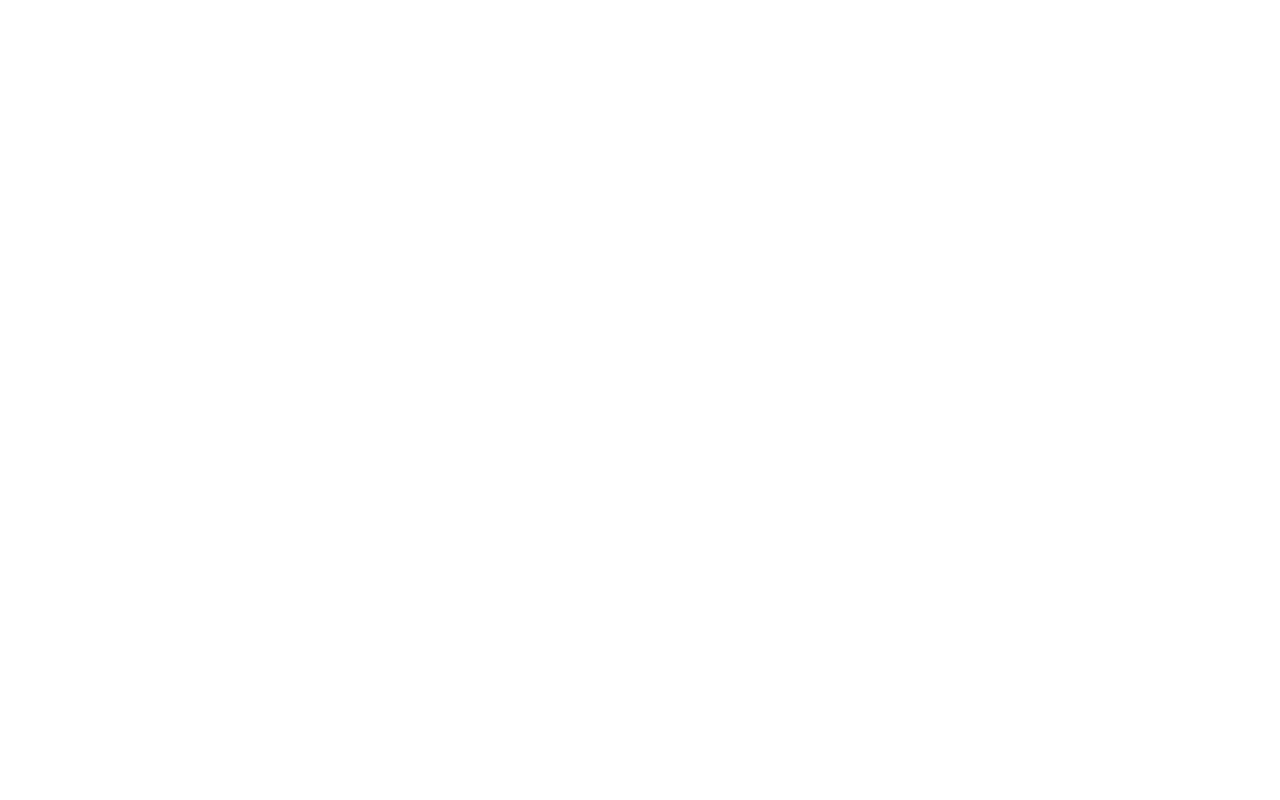
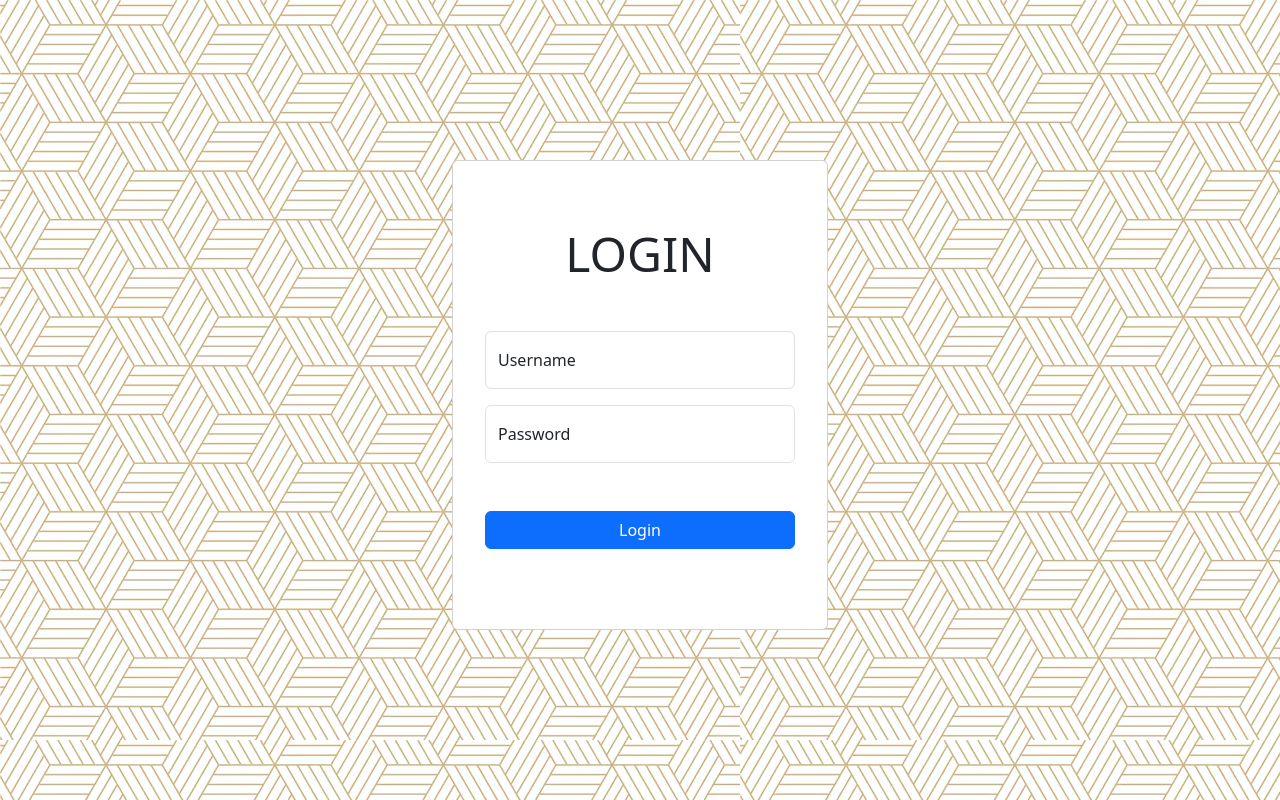
Before and after one commit to ivanjayyy/pos-system, a plain HTML site: page index.html in a window 1280 px wide. Drawn offline with nearby package versions, Linux system fonts and the light colour scheme; some packages are replaced by stand-ins of ours; a script that the page names is missing.

Commit message:
add login-page

```diff
--- a/index.html
+++ b/index.html
@@ -10,6 +10,31 @@
 </head>
 <body>
 
+<!--login-->
+<div class="container login-container" id="login-page">
+    <div class="card p-3">
+        <div class="card-body">
+            <h1 class="text-center mb-5" style="font-size: 3rem">LOGIN</h1>
+
+            <form id="login-form">
+                <div class="form-floating mb-3">
+                    <input type="text" class="form-control" id="username" placeholder="username" required>
+                    <label for="username">Username</label>
+                </div>
+
+                <div class="form-floating mb-5">
+                    <input type="password" class="form-control" id="password" placeholder="password" required>
+                    <label for="password">Password</label>
+                </div>
+
+                <button class="btn btn-primary w-100 mb-5" type="submit">Login</button>
+                <p id="login-error" class="text-danger text-center mt-2" style="display:none;">Invalid credentials!</p>
+
+            </form>
+        </div>
+    </div>
+</div>
+
 <script src="https://code.jquery.com/jquery-3.7.1.min.js"></script>
 <script src="https://cdn.jsdelivr.net/npm/bootstrap@5.3.2/dist/js/bootstrap.bundle.min.js"></script>
 <script src="https://cdn.jsdelivr.net/npm/sweetalert2@11"></script>
--- a/script.js
+++ b/script.js
@@ -0,0 +1,11 @@
+// login
+const USER = {username: "ivan", password: "123"};
+
+$("#login-form").on("submit", e => {
+    e.preventDefault();
+    if ($("#username").val() === USER.username && $("#password").val() === USER.password) {
+        $("#login-page").hide();
+        $("#main-app").show();
+
+    } else {$("#login-error").fadeIn().delay(1500).fadeOut();}
+});
--- a/style.css
+++ b/style.css
@@ -0,0 +1,12 @@
+body {
+    background-image: url("assets/image/body-bg.avif");
+}
+
+.pointer {
+    cursor: pointer;
+}
+
+.login-container {
+    max-width: 400px;
+    margin-top: 20vh;
+}
```
Also changed, not shown: assets/image/body-bg.avif (added), db/db.js (added).
